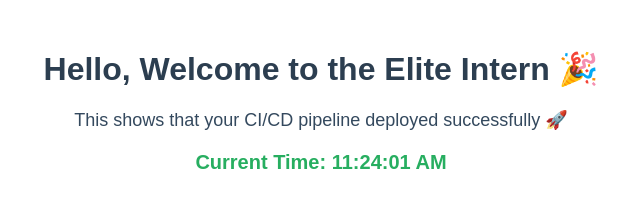
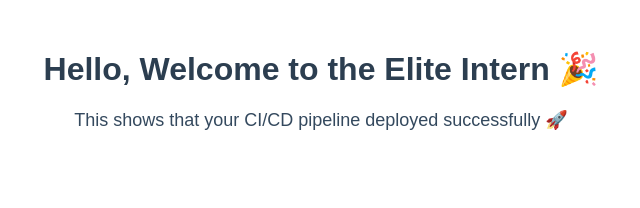
Before and after one commit to drxcy/Elite-Intern, a plain HTML site: page Task-02/app/index.html in a window 1280 px wide. Shown: the whole page, without its empty margins (319-959 px from the left). Drawn offline with Linux system fonts and the light colour scheme.

Commit message:
bug fixes

```diff
--- a/Task-02/app/index.html
+++ b/Task-02/app/index.html
@@ -30,9 +30,9 @@
   <p>This shows that your CI/CD pipeline deployed successfully 🚀</p>
 
   <!-- Dynamic section -->
-  <p id="time">Loading time...</p>
+  <!-- <p id="time">Loading time...</p> -->
 
-  <script>
+  <!-- <script>
     function updateTime() {
       const now = new Date();
       document.getElementById("time").textContent =
@@ -40,6 +40,6 @@
     }
     setInterval(updateTime, 1000);
     updateTime();
-  </script>
+  </script> -->
 </body>
 </html>
```
